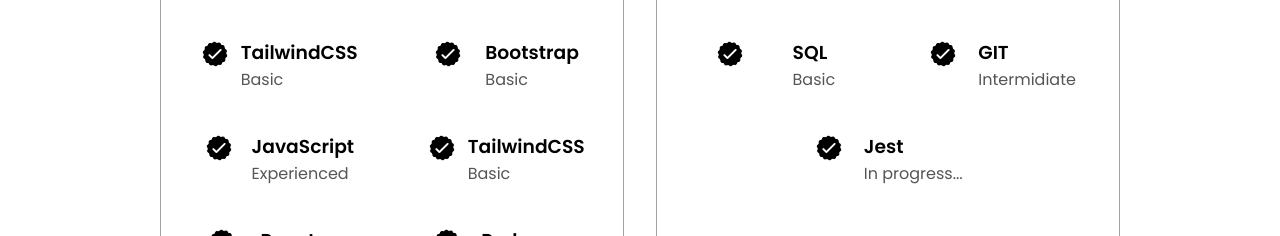
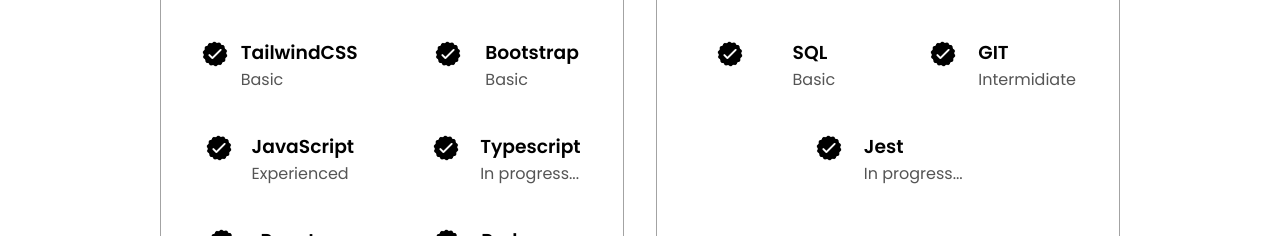
Before and after one commit to catupik/portfolio, a plain HTML site: page index.html in a window 1280 px wide. Shown: the part 1980-2216 px from the top of the page. Drawn offline with Linux system fonts and the light colour scheme.

Commit message:
Update index.html

```diff
--- a/index.html
+++ b/index.html
@@ -171,15 +171,15 @@
                         </article>
 
                         <!-- Typescript -->
-                           <!-- TailwindCSS -->
+
                            <article>
                             <img
                             class="icon"
                             src="./assets/checkmark.png"
                             alt="Experience icon">
                             <div>
-                                <h3>TailwindCSS</h3>
-                                <p>Basic</p>
+                                <h3>Typescript</h3>
+                                <p>In progress...</p>
                             </div>
                         </article>
                         <!-- React -->
```
